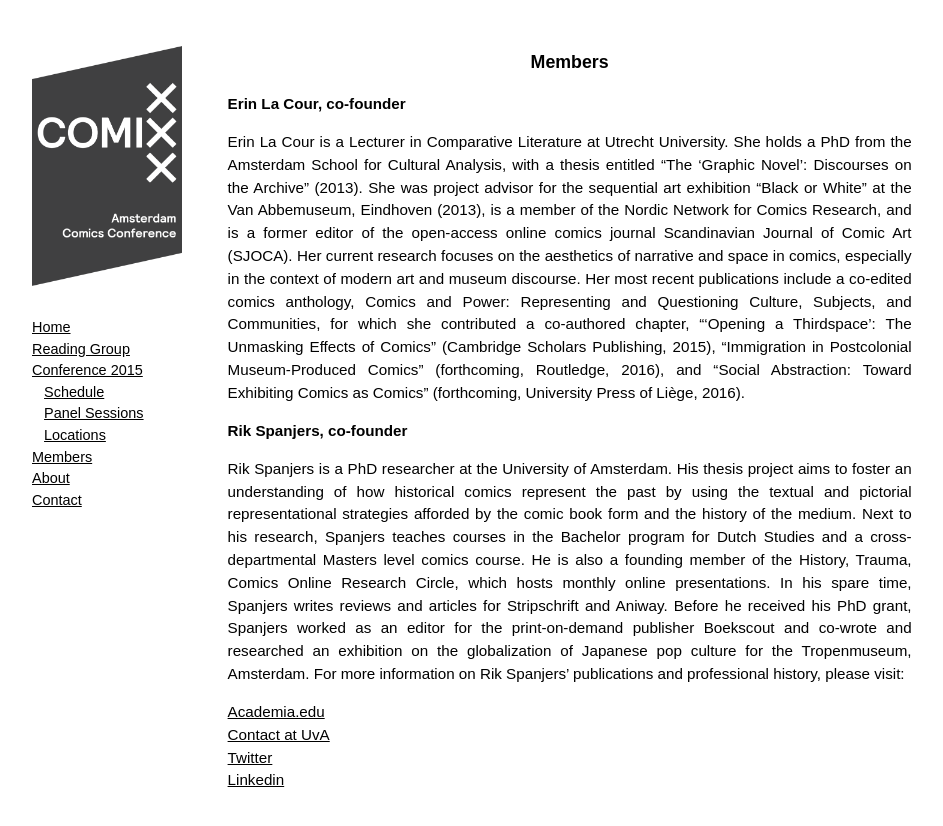
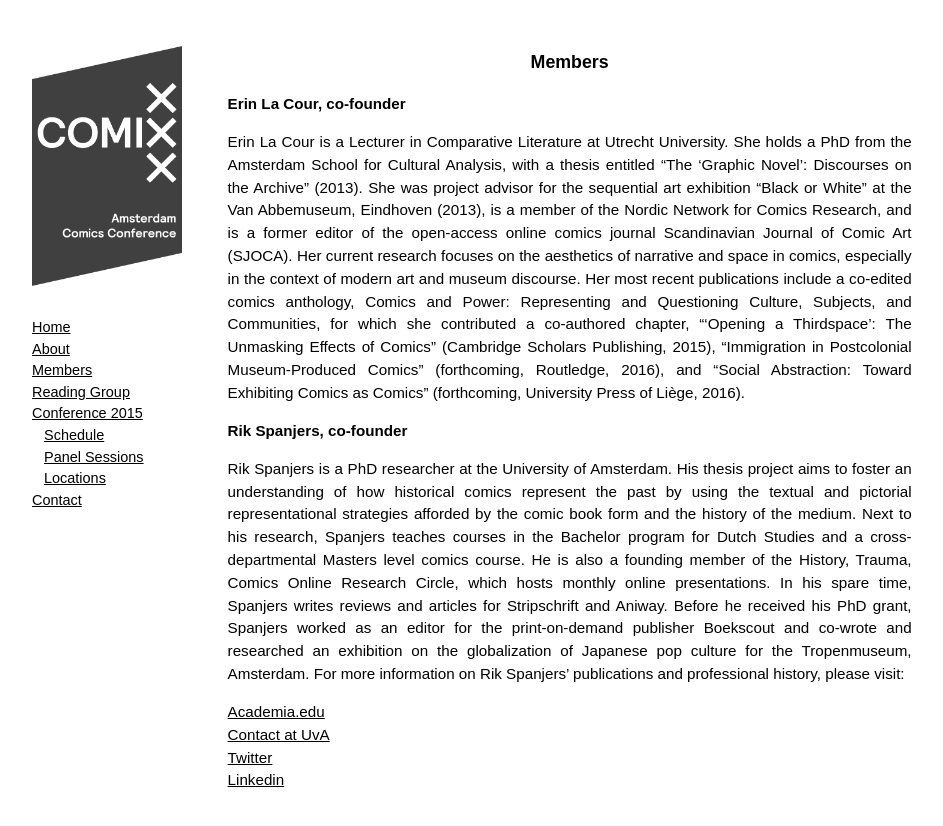
Before and after one commit to amsterdamcomics/amsterdamcomics.github.io, a Jekyll site: the page built from members.md, in a window 1280 px wide. Shown: the top 826 px of the page, without its empty margins (152-1095 px from the left). Built offline with Jekyll 4.4.1, drawn with Linux system fonts in a browser that asks for light colours.

Commit message:
fixing + nav barsort

```diff
--- a/_layouts/default.html
+++ b/_layouts/default.html
@@ -14,16 +14,15 @@
         <nav>
           <!-- <a href="img/CFP-Comics.Interaction.2015.pdf">CFP Comics Interaction</a> -->
           <a href="/">Home</a><br>
+          <a href="/about/">About</a><br>
+          <a href="/members/">Members</a><br>
           <a href="/">Reading Group</a><br>
           <a href="/comics-interaction">Conference 2015</a><br>
           &nbsp; &nbsp;<a href="/comics-interaction/schedule">Schedule</a><br>
           &nbsp; &nbsp;<a href="/comics-interaction/sessions">Panel Sessions</a><br>
           &nbsp; &nbsp;<a href="/comics-interaction/locations">Locations</a><br>
-          <a href="/members/">Members</a><br>
-          <a href="/about/">About</a><br>
           <a href="mailto:info@amsterdamcomics.com">Contact</a>
           <br>
-
         </nav>
         {% endif %}
       </div>
--- a/members.md
+++ b/members.md
@@ -1,7 +1,7 @@
 ---
 layout: default
 title: Amsterdam Comics Members
-permalink: /members
+permalink: /members/
 published: true
 ---
 
```
Also changed, not shown: about.md (+1 -1 lines), comics-interaction/index.md (+1 -1 lines).
